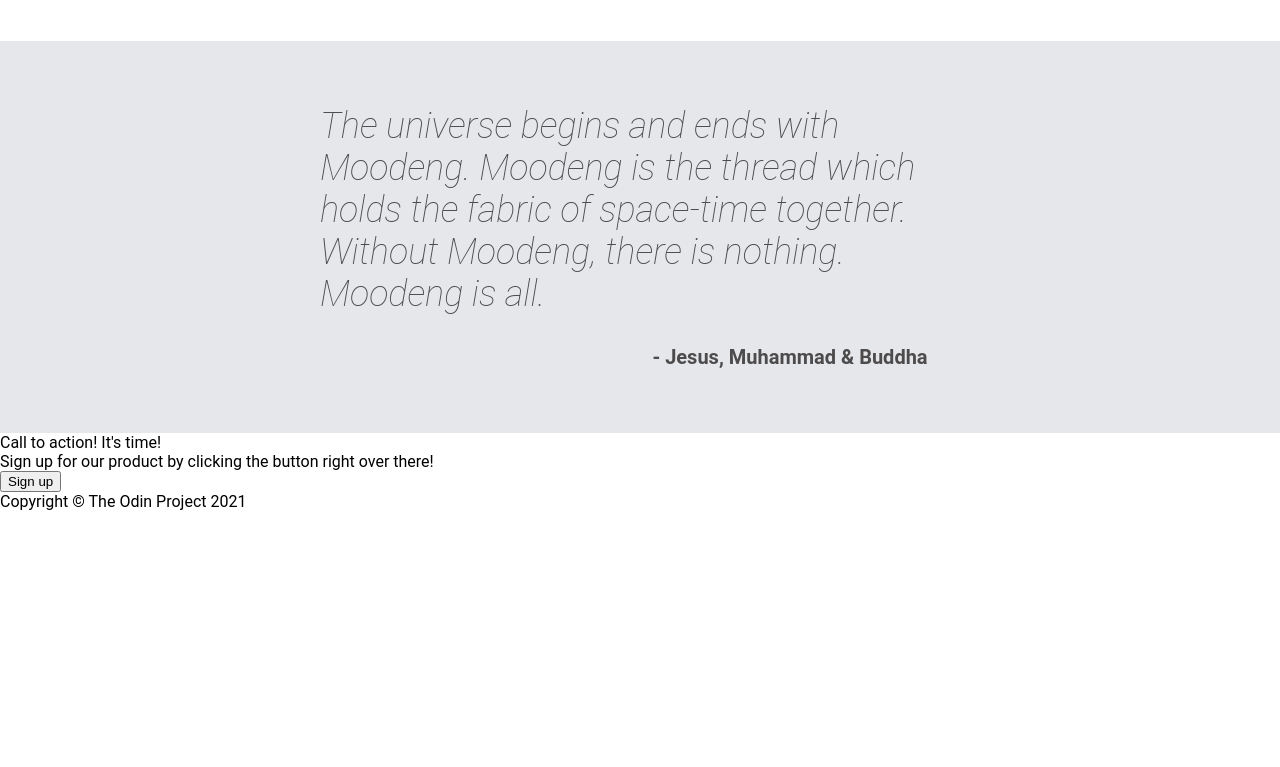
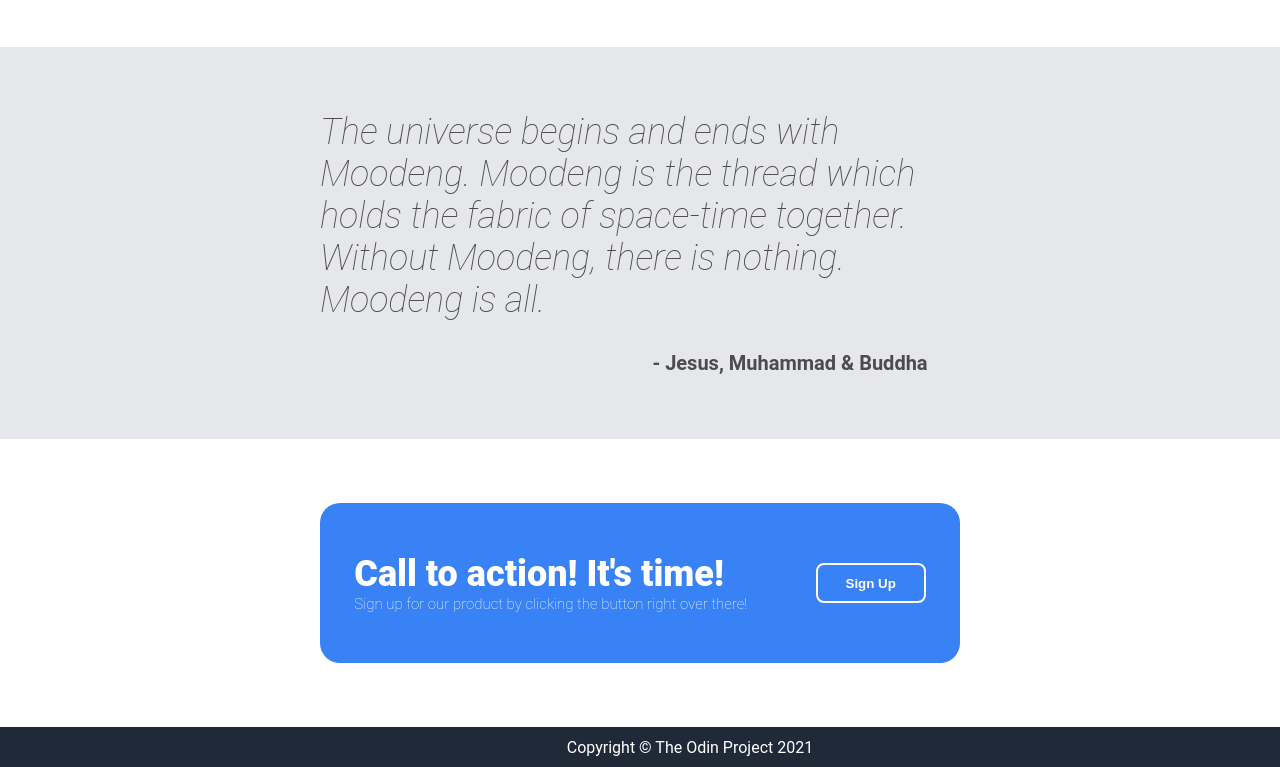
Before and after one commit to connor-hay-dev/odin-landing-page, a plain HTML site: page index.html in a window 1280 px wide. Shown: the part 816-1583 px from the top of the page. Before the commit the page ends 1327 px from the top, so only its background shows below. Drawn offline with Linux system fonts and the light colour scheme.

Commit message:
finished landing page

```diff
--- a/css/styles.css
+++ b/css/styles.css
@@ -36,12 +36,14 @@ body {
     gap: 20px;
 }
 
-#signup-button {
+.signup-button {
+    border: 2px solid white;
+    background-color: #3882F6;
+    border-radius: 8px;
+    width: 110px;
+    height: 40px;
     color: white;
-    background-color: #3882F6;
-    align-self: flex-start;
-    height: 30px;
-    border-radius: 10px;
+    font-weight: 600;
 }
 
 .main_text {
@@ -71,7 +73,7 @@ body {
 .moodeng_images img {
     width: 20vw;
     height: auto;
-    border: 2px solid #3882F6;
+    border: 5px solid #3882F6;
     border-radius: 10px;
 }
 
@@ -129,3 +131,47 @@ body {
     color: rgb(77, 75, 75);
     font-size: 20px;
 }
+
+.container_3 {
+    display: flex;
+    justify-content: space-around;
+    align-items: center;
+    margin: 5%;
+}
+
+.action_button_container {
+    background-color:#3882F6;
+    height: 20vh;
+    width: 50vw;
+    display: flex;
+    justify-content: space-around;
+    align-items: center;
+    border-radius: 20px;
+}
+
+
+#big {
+    color: white;
+    font-weight: 900;
+    font-size: 36px;
+}
+
+#small {
+    color: white;
+    font-weight: 200;
+    font-size: 15px;
+}
+
+
+footer {
+    background-color: #1F2937;
+    height: 5vh;
+    display: flex;
+    align-items: center;
+    justify-content: center;
+    color: white;
+}
+
+#copyright {
+    padding-left: 100px;
+}
--- a/index.html
+++ b/index.html
@@ -22,8 +22,8 @@
             <div class="main_text">Moodeng is SOOOOOO</br> awesome</div>
             <div class="secondary_text">Moodeng is love. Moodeng is life. Moodeng is a chunky monkey squishy pork little munchkin. PRAISE BE to Moodeng.</div>
             <div style="display: flex; flex-direction: column;">
-                <button type="button" style="align-self: flex-start">Sign Up</button>
-              </div>
+                <button class="signup-button" type="button" style="align-self: flex-start">Sign Up</button>
+            </div>
         </div>
         <img class="image_placeholder" src="./resources/images/moodeng1.png">
     </div>
@@ -53,10 +53,14 @@
         <div class="quote_author">- Jesus, Muhammad & Buddha</div>
     </div>
     <div class="container_3">
-        <div class="footer_container">
-            <div>Call to action! It's time!</div>
-            <div>Sign up for our product by clicking the button right over there!</div>
-            <button>Sign up</button>
+        <div class="action_button_container">
+            <div class="action_container">
+                <div id="big">Call to action! It's time!</div>
+                <div id="small">Sign up for our product by clicking the button right over there!</div>
+            </div>
+            <div style="display: flex; flex-direction: column;">
+                <button class="signup-button" type="button" style="align-self: flex-start">Sign Up</button>
+            </div>
         </div>
     </div>
     <footer>
```
